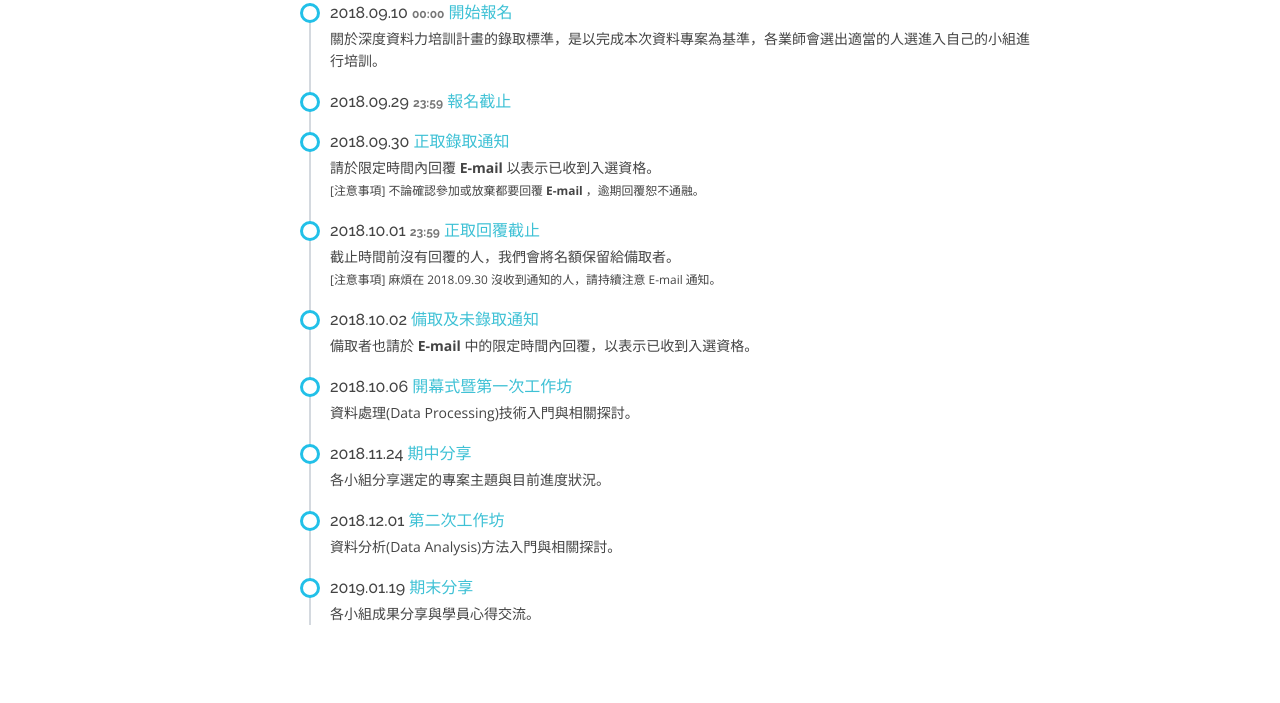
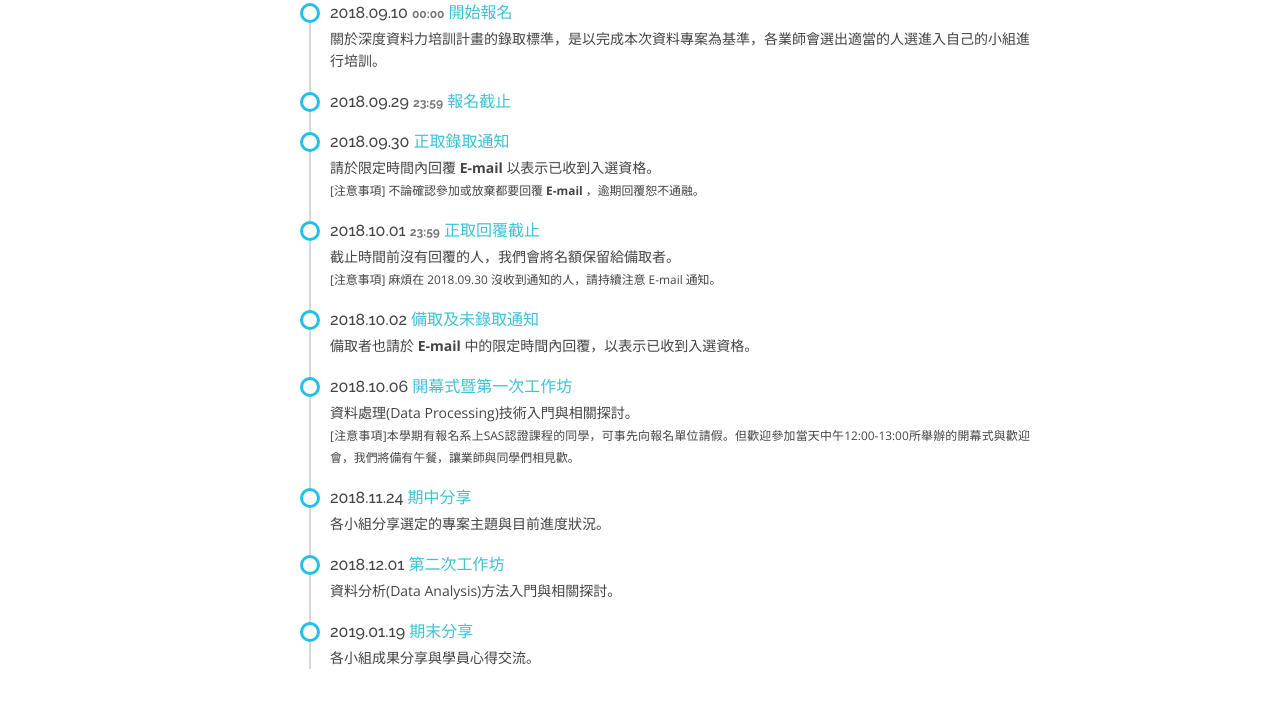
Before and after one commit to tkustatdc/deepdata_program_1st, a plain HTML site: page index.html in a window 1280 px wide. Shown: the part 2362-3065 px from the top of the page. Drawn offline with nearby package versions, Linux system fonts and the light colour scheme.

Commit message:
Add 10.06 note

```diff
--- a/index.html
+++ b/index.html
@@ -339,7 +339,8 @@
               </li>
               <li align="justify">
                 <h6 class="time_title">2018.10.06  <span>開幕式暨第一次工作坊</span></h6>
-                <p>資料處理(Data Processing)技術入門與相關探討。</p>
+                <p>資料處理(Data Processing)技術入門與相關探討。<br>
+                  <small>[注意事項]本學期有報名系上SAS認證課程的同學，可事先向報名單位請假。但歡迎參加當天中午12:00-13:00所舉辦的開幕式與歡迎會，我們將備有午餐，讓業師與同學們相見歡。</small></p>
               </li>
               <li align="justify">
                 <h6 class="time_title">2018.11.24  <span>期中分享</span></h6>
```
